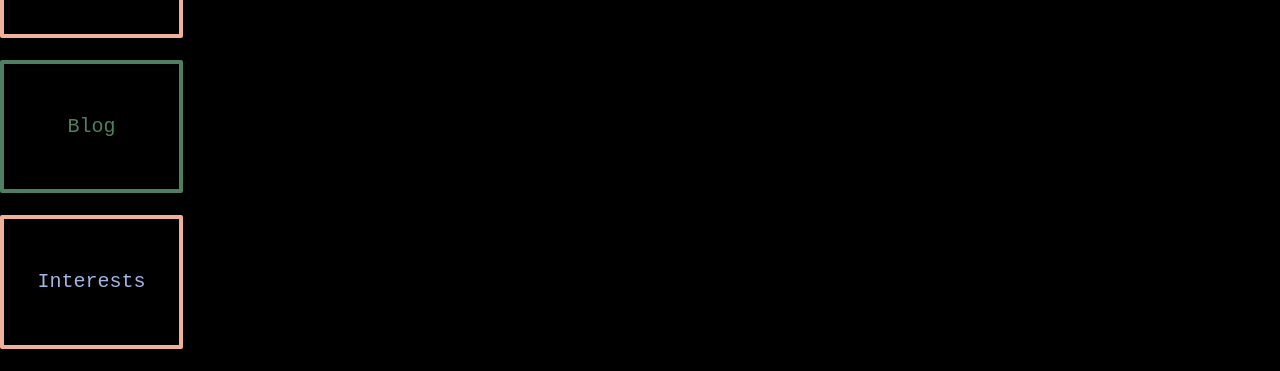
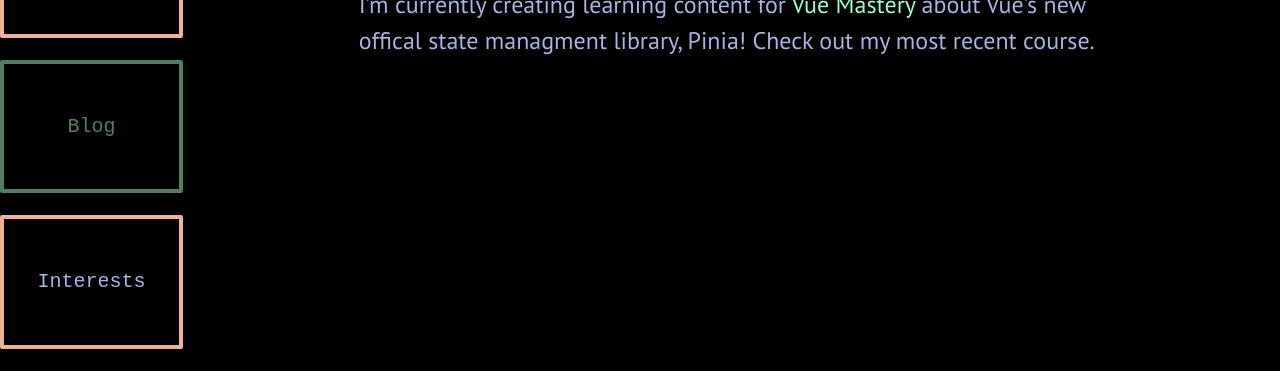
Before and after one commit to SandraRodgers/sandra-my-site, an Astro site: page /teaching in a window 1280 px wide. Shown: the part 429-800 px from the top of the page. Built offline with nearby package versions, Linux system fonts and the light colour scheme; Astro itself is replaced by a stand-in of ours; a web font is replaced by a local one.

Commit message:
updated teaching

```diff
--- a/src/pages/teaching.astro
+++ b/src/pages/teaching.astro
@@ -7,13 +7,17 @@ const description = "Personal Website of Sandra Rodgers";
 
 <Layout {title} {description}>
   <div>
+    <img class="h-20 relative -right-56 sm:-right-80" src="sparkles.webp" />
     <h1>Teaching</h1>
     <p>
-      I’m currently working with <a
-        href="https://www.vuemastery.com/"
+      I’m currently creating learning content for <a
+        class="vue-mastery"
+        href="https://vuemastery.com"
         target="_blank">Vue Mastery</a
-      > on a course about a Vue.js topic of great interest to me. Check back soon
-      for updates!
+      >
+      about Vue's new offical state managment library, <a
+        href="https://pinia.vuejs.org/">Pinia</a
+      >! Check out my most recent course.
     </p>
   </div></Layout
 >
@@ -29,9 +33,7 @@ const description = "Personal Website of Sandra Rodgers";
     @apply text-4xl md:text-5xl lg:text-5xl xl:text-6xl !important;
   }
 
-  a {
-    @apply font-ptmono;
-    @apply underline underline-offset-2 decoration-one text-one;
-    @apply hover:bg-one hover:text-black;
+  .vue-mastery {
+    @apply text-three hover:bg-three hover:text-black;
   }
 </style>
```
